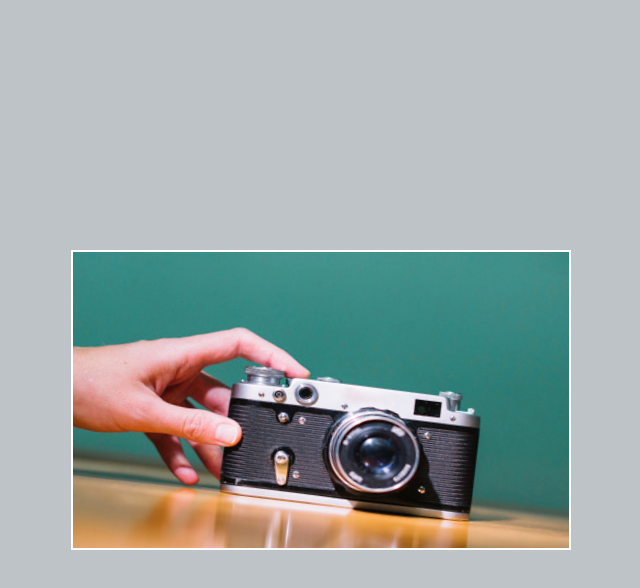
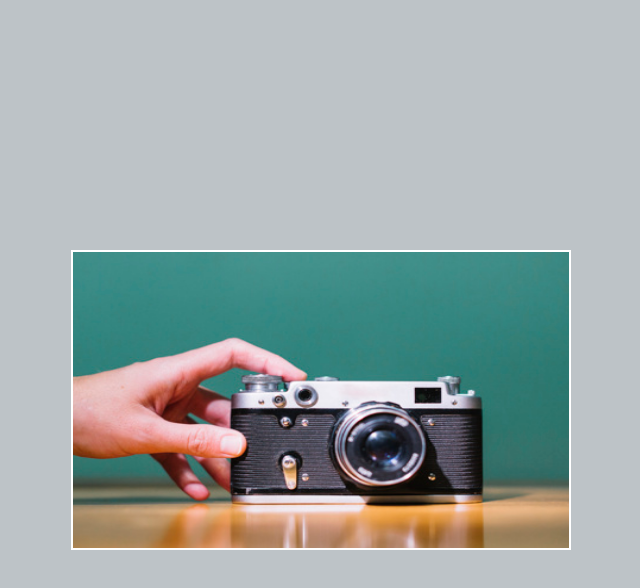
Before and after one commit to NikChoudhury/cssAdv, a plain HTML site: page hoverRotate/index.html in a window 1280 px wide. In both pictures the pointer is over the picture 640 px from the left and 400 px from the top of the page. Shown: the whole page, without its empty margins (319-959 px from the left). Drawn offline with Linux system fonts and the light colour scheme.

Commit message:
Don't Where Change happen

```diff
--- a/hoverRotate/sass/main.css
+++ b/hoverRotate/sass/main.css
@@ -27,5 +27,5 @@ body {
 }
 
 .hero img:hover {
-  transform: rotate(7deg) scale(1.5);
+  transform: scale(1.5);
 }
```
